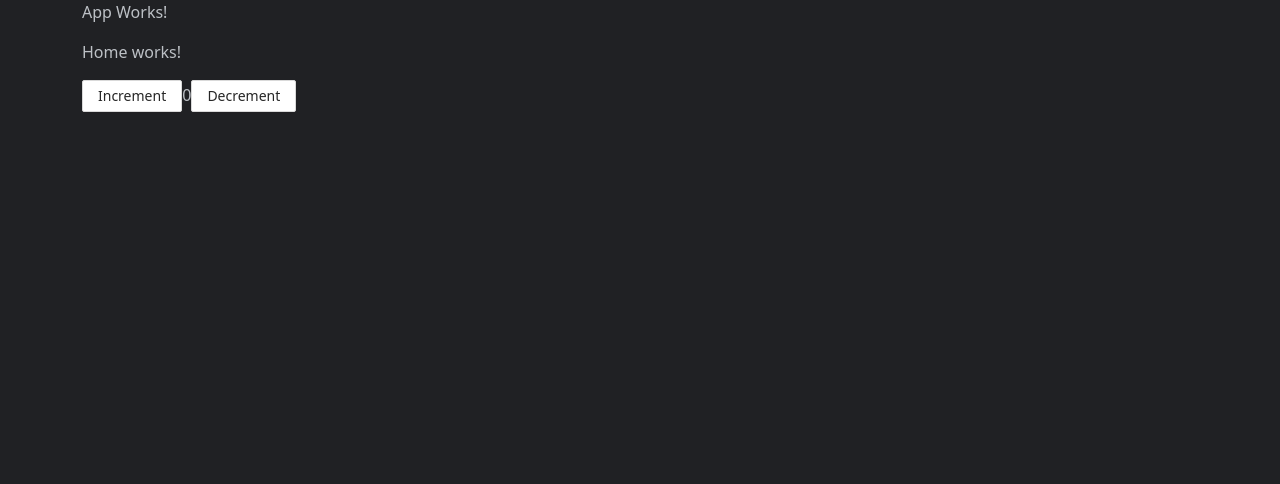
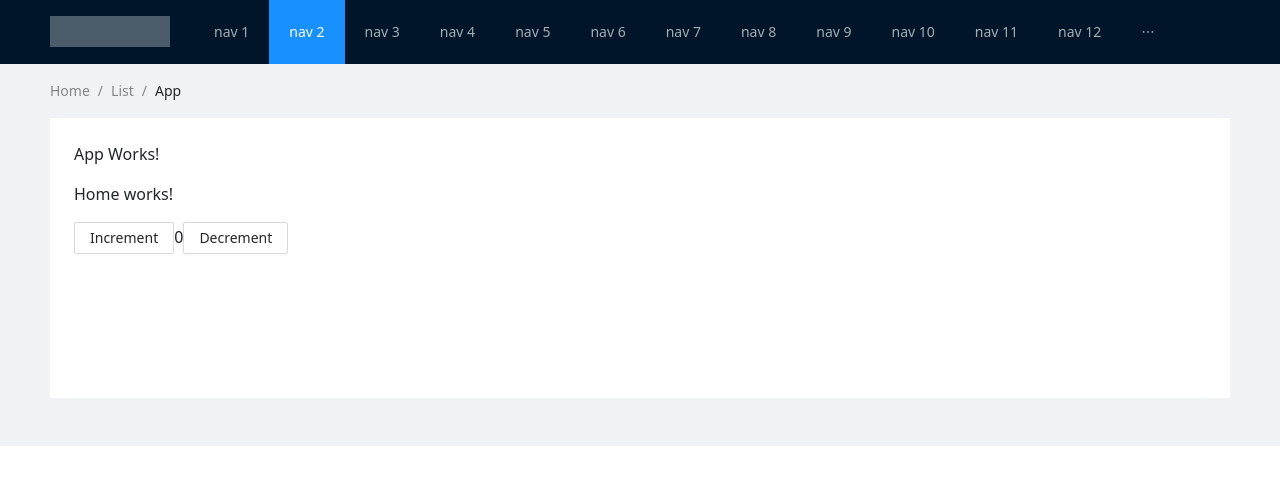
Before and after one commit to erdoganbulut/rick-and-morty-ui, a React (Create React App) app: page / in a window 1280 px wide. Shown: the top 484 px of the page. Built offline with nearby package versions, Linux system fonts and the light colour scheme.

Commit message:
Update layout

```diff
--- a/src/App.tsx
+++ b/src/App.tsx
@@ -1,12 +1,30 @@
 import React from 'react';
+import { Breadcrumb, Layout } from 'antd';
 import Router from './routes/router';
+import LayoutHeader from './components/partials/App/LayoutHeader/LayoutHeader';
+
+const { Content, Footer } = Layout;
+
+// FIXME: inline styles
+// FIXME: breadcrumb
 
 const App = () => (
   <div className="App">
-    <div className="container">
-      <p>App Works!</p>
-      <Router />
-    </div>
+    <Layout className="layout">
+      <LayoutHeader />
+      <Content style={{ padding: '0 50px' }}>
+        <Breadcrumb style={{ margin: '16px 0' }}>
+          <Breadcrumb.Item>Home</Breadcrumb.Item>
+          <Breadcrumb.Item>List</Breadcrumb.Item>
+          <Breadcrumb.Item>App</Breadcrumb.Item>
+        </Breadcrumb>
+        <div className="site-layout-content">
+          <p>App Works!</p>
+          <Router />
+        </div>
+      </Content>
+      <Footer />
+    </Layout>
   </div>
 );
 
--- /dev/null
+++ b/src/components/partials/App/LayoutHeader/LayoutHeader.tsx
@@ -0,0 +1,22 @@
+import React, { FC } from 'react';
+import { Layout, Menu } from 'antd';
+
+const LayoutHeader: FC = () => (
+  <Layout.Header>
+    <div className="logo" />
+    <Menu
+      theme="dark"
+      mode="horizontal"
+      defaultSelectedKeys={['2']}
+      items={new Array(15).fill(null).map((_, index) => {
+        const key = index + 1;
+        return {
+          key,
+          label: `nav ${key}`,
+        };
+      })}
+    />
+  </Layout.Header>
+);
+
+export default LayoutHeader;
--- a/src/styles/global.scss
+++ b/src/styles/global.scss
@@ -1,6 +1,19 @@
 @import './vendors.scss';
 
-body {
-  background: #202124;
-  color: #bdc1c6;
+// FIXME:
+.site-layout-content {
+  min-height: 280px;
+  padding: 24px;
+  background: #fff;
 }
+.logo {
+  float: left;
+  width: 120px;
+  height: 31px;
+  margin: 16px 24px 16px 0;
+  background: rgba(255, 255, 255, 0.3);
+}
+.ant-row-rtl .logo {
+  float: right;
+  margin: 16px 0 16px 24px;
+}
```
